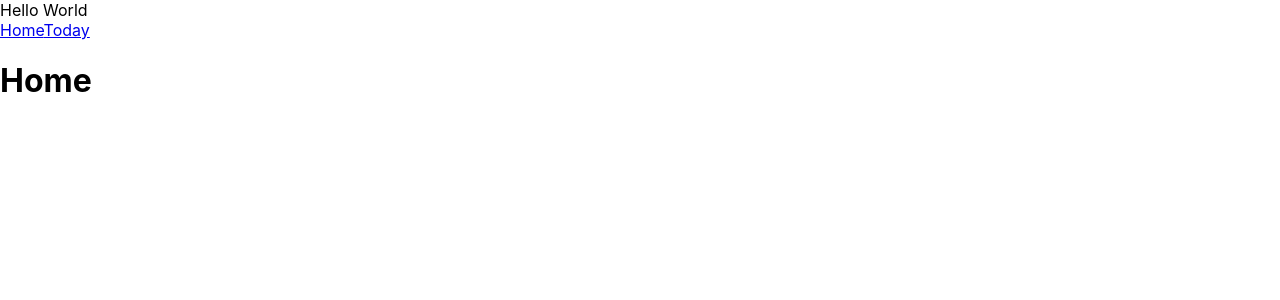
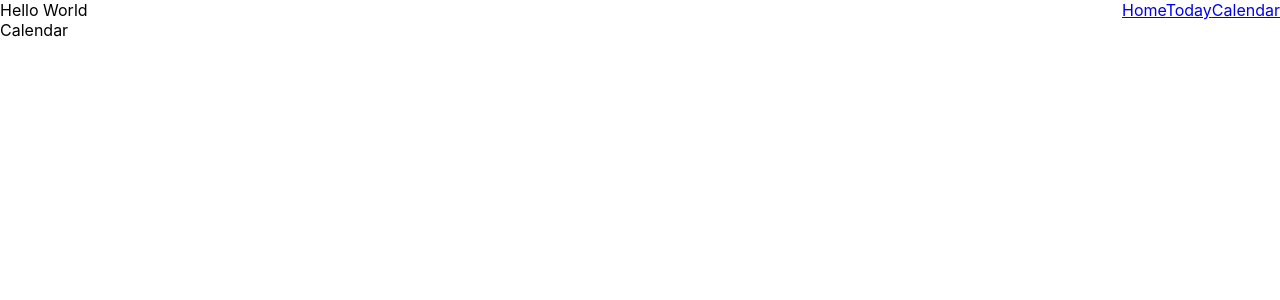
Before and after one commit to conmart/dayta, a React (Create React App) app: page /calendar in a window 1280 px wide. Shown: the top 300 px of the page. Built offline with nearby package versions, Linux system fonts and the light colour scheme.

Commit message:
working menu links

```diff
--- a/src/AppRouter.jsx
+++ b/src/AppRouter.jsx
@@ -1,26 +1,27 @@
 import React from 'react';
-import { BrowserRouter as Router, Switch, Route, Link } from 'react-router-dom';
+import { BrowserRouter as Router, Switch, Route } from 'react-router-dom';
 
+import Menu from './components/menu';
 import Day from './components/day';
+import Calendar from './components/calendar';
 
 const AppRouter = () => {
   return (
     <Router>
-      <div>
-        <Link to='/'>Home</Link>
-        <Link to='/today'>Today</Link>
-
+        <Menu />
         <Switch>
-          <Route path='/today'>
+          <Route path="/calendar">
+            <Calendar />
+          </Route>
+          <Route path="/today">
             <Day />
           </Route>
-          <Route path='/'>
-            <h1>Home</h1>
+          <Route path="/">
+            <h1>test</h1>
           </Route>
         </Switch>
-      </div>
     </Router>
-  )
+  );
 }
 
 export default AppRouter;
--- /dev/null
+++ b/src/components/calendar/index.jsx
@@ -0,0 +1,9 @@
+import React from 'react';
+
+const Calendar = () => {
+  return (
+    <div>Calendar</div>
+  )
+}
+
+export default Calendar;
--- a/src/components/menu/index.jsx
+++ b/src/components/menu/index.jsx
@@ -1,13 +1,16 @@
 import React from 'react';
+import { Link } from 'react-router-dom';
 
 import './styles.css'
 
 const Menu = () => {
   return (
-    <div className='menu'>
-      some links
-    </div>
-  )
+      <div className='menu'>
+        <Link to='/'>Home</Link>
+        <Link to='/today'>Today</Link>
+        <Link to='/calendar'>Calendar</Link>
+      </div>
+  );
 }
 
 export default Menu;
```
